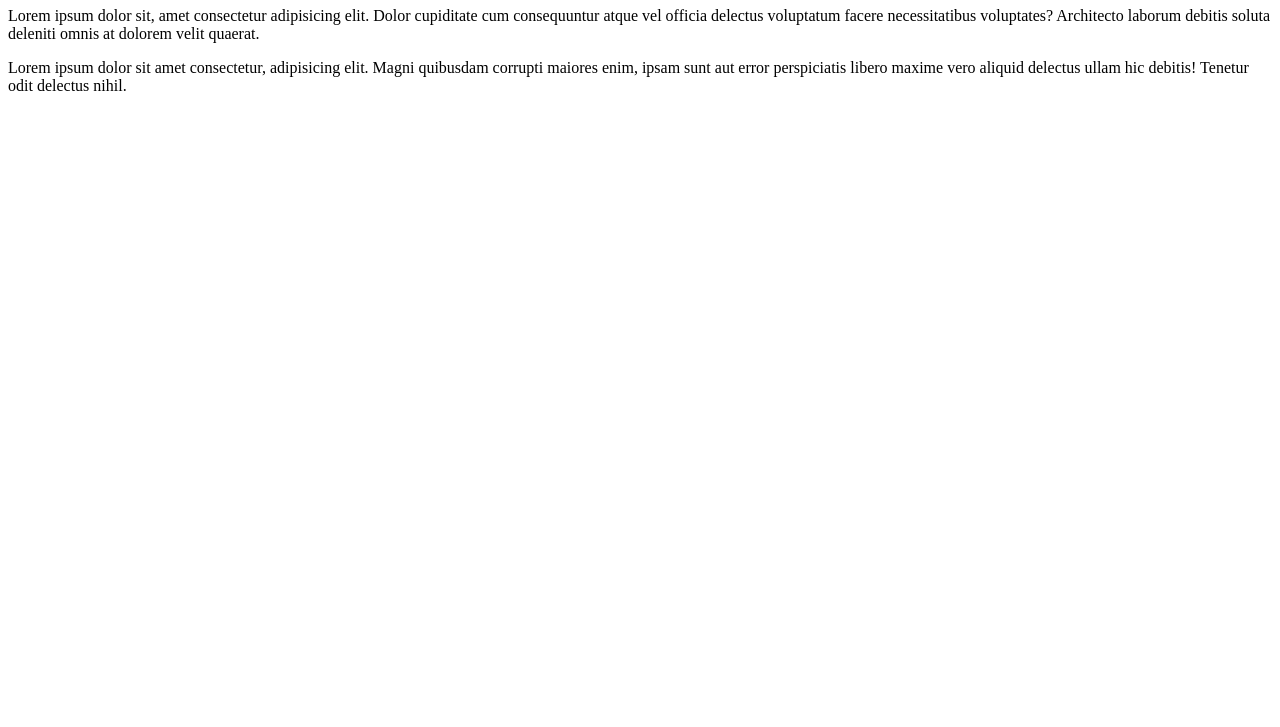
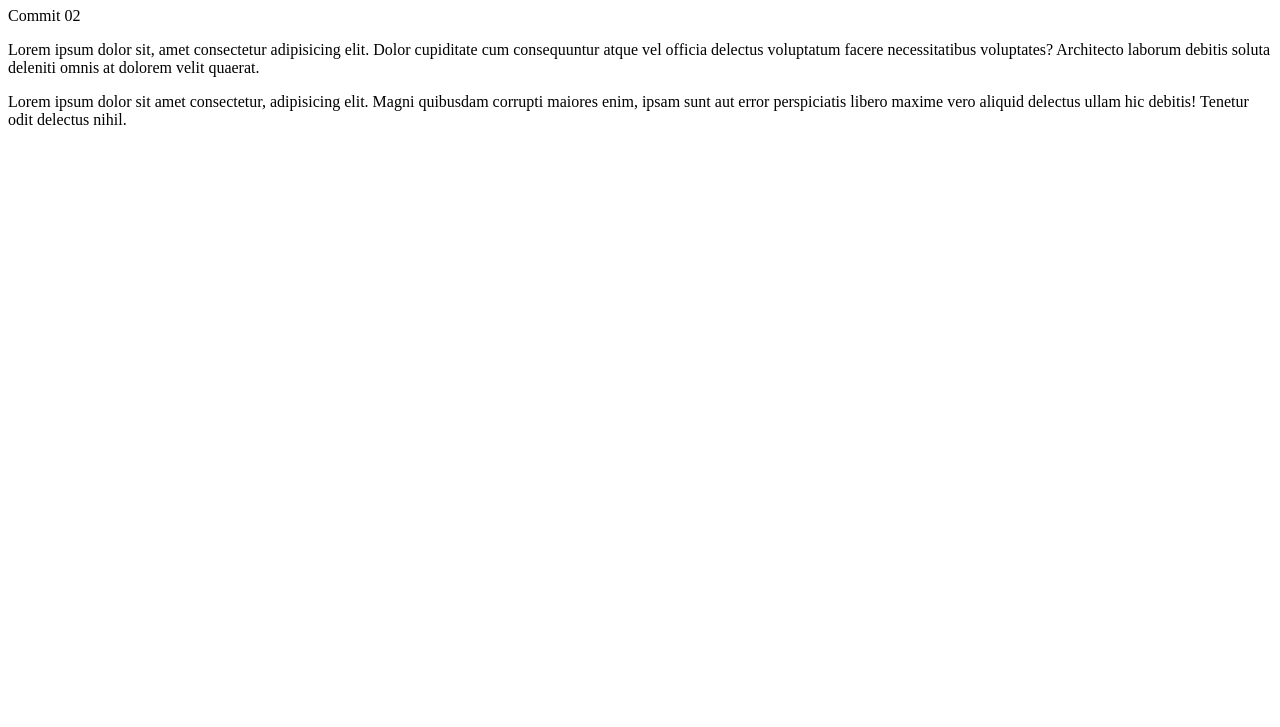
Before and after one commit to franast/staticwebappprueba, a plain HTML site: page index.html in a window 1280 px wide. Shown: the part 73-800 px from the top of the page. Drawn offline with Linux system fonts and the light colour scheme.

Commit message:
Commit 02

```diff
--- a/index.html
+++ b/index.html
@@ -9,6 +9,7 @@
 </head>
 <body>
     <h1>Esta es una demostración sobre Static Web App</h1>
+    <p>Commit 02</p>
     <p>Lorem ipsum dolor sit, amet consectetur adipisicing elit. Dolor cupiditate cum consequuntur atque vel officia delectus voluptatum facere necessitatibus voluptates? Architecto laborum debitis soluta deleniti omnis at dolorem velit quaerat.</p>
     <p>Lorem ipsum dolor sit amet consectetur, adipisicing elit. Magni quibusdam corrupti maiores enim, ipsam sunt aut error perspiciatis libero maxime vero aliquid delectus ullam hic debitis! Tenetur odit delectus nihil.</p>
 </body>
```
